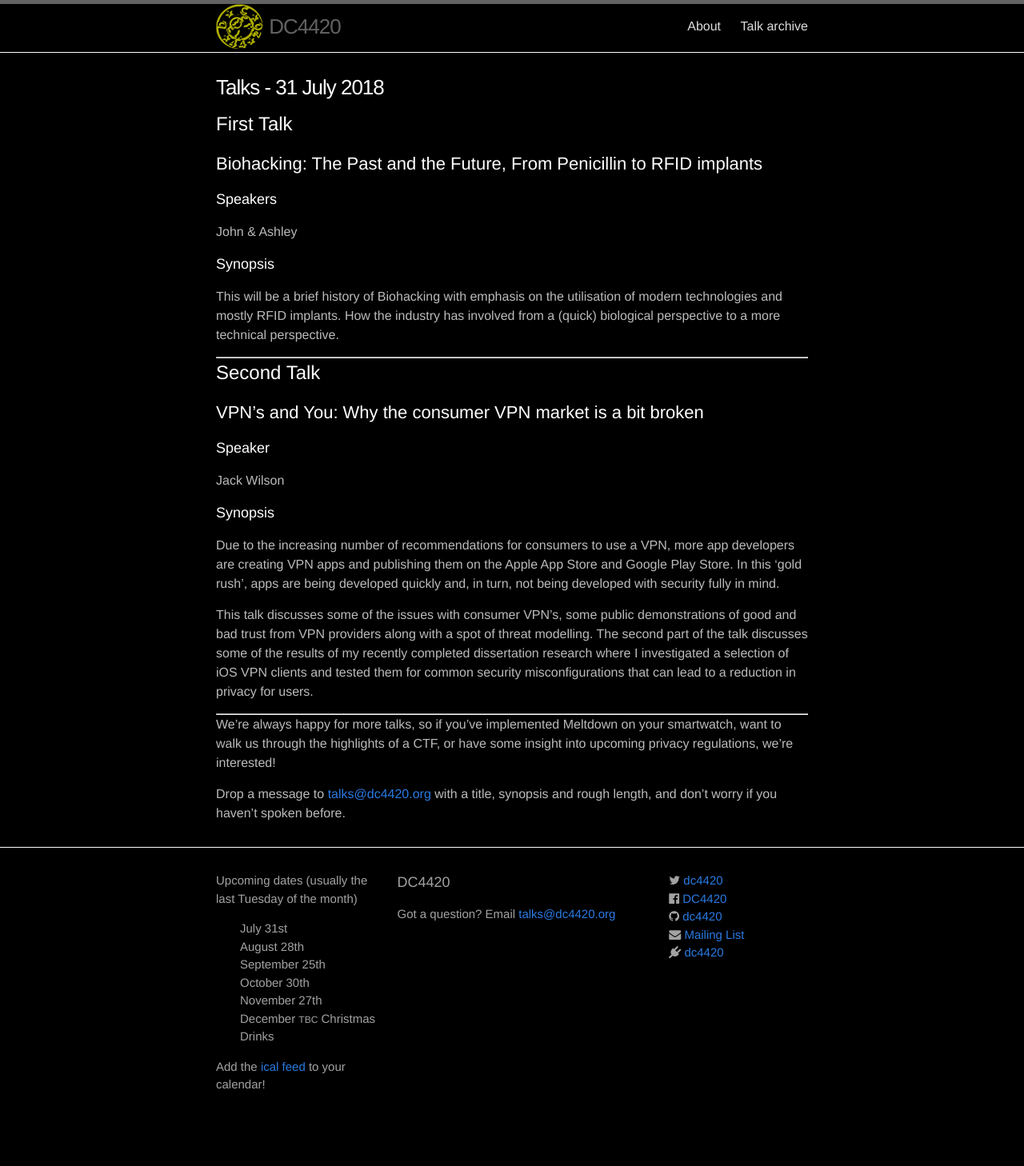
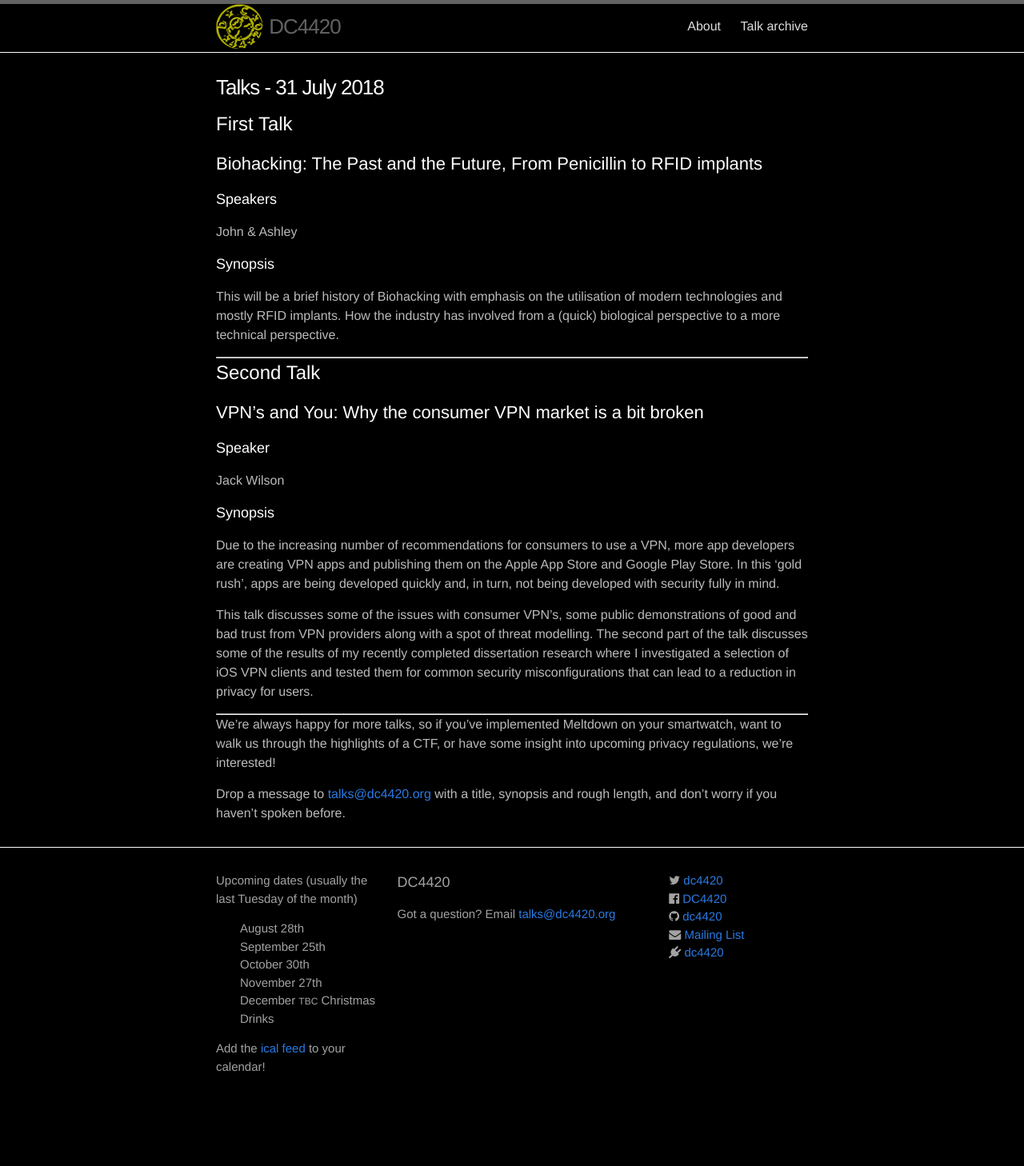
Before and after one commit to dc4420/website, a Jekyll site: the page built from index.html, in a window 1280 px wide. Shown: the whole page at 80% size. Built offline with Jekyll 4.4.1, drawn with Linux system fonts in a browser that asks for light colours; nearby versions of some CDN libraries; after the commit the page ends 1435 px from its top, so only the background shows below that.

Commit message:
Remove July

```diff
--- a/_includes/footer.html
+++ b/_includes/footer.html
@@ -7,7 +7,6 @@
       <div class="footer-col  footer-col-1">
         <p class="text">Upcoming dates (usually the last Tuesday of the month)</p>
         <ul class="future-events">
-          <li>July 31st</li>
           <li>August 28th</li>
           <li>September 25th</li>
           <li>October 30th</li>
```
